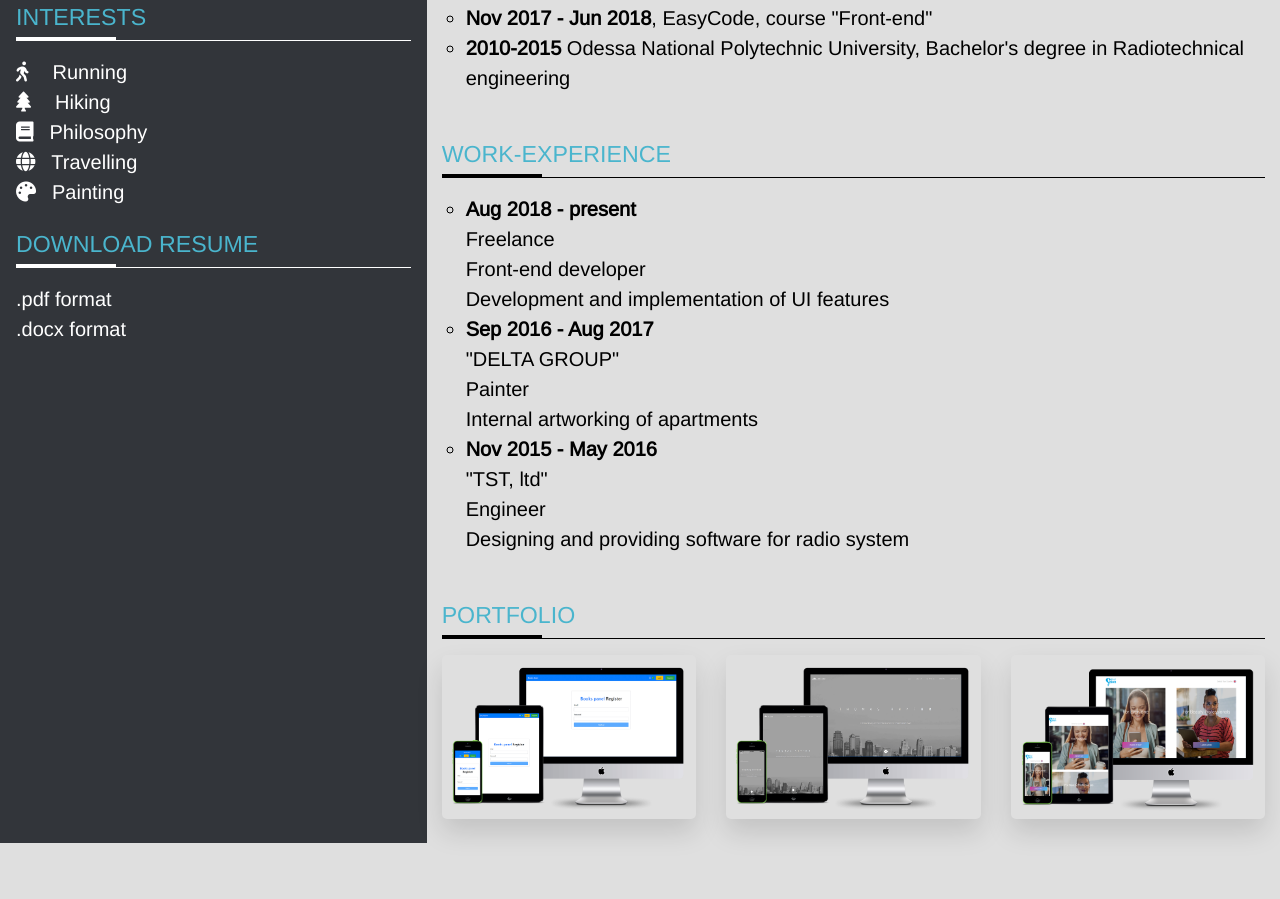
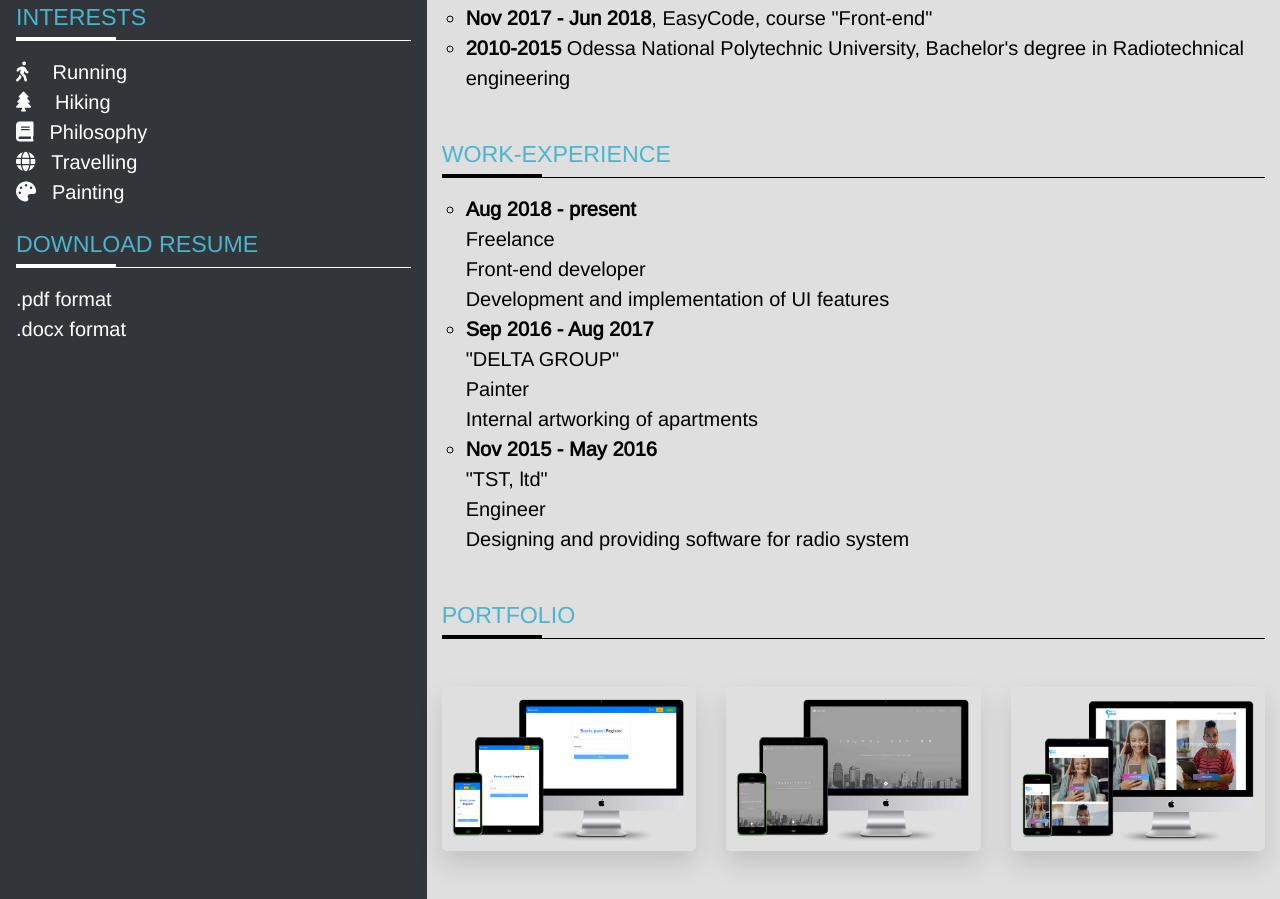
Before and after one commit to IZhuhan/IZhuhan.github.io, a plain HTML site: page index.html in a window 1280 px wide. Shown: the part 850-1749 px from the top of the page. Before the commit the page ends 1693 px from the top, so only its background shows below. Drawn offline with nearby package versions, Linux system fonts and the light colour scheme.

Commit message:
fix issue

```diff
--- a/index.html
+++ b/index.html
@@ -224,7 +224,7 @@
                     <!-- /work-experience -->
                     <div class="portfolio mt-4 mt-md-5 mb-4">
                         <h3 class="section-title position-relative mb-3 pb-2">Portfolio</h3>
-                        <div class="row">
+                        <div class="row my-xl-5">
                             <div class="col-12 col-sm-6 col-md-4">
                                 <div class="project-thumb position-relative">
                                     <a class="cover-link position-absolute" href="https://book-store-lesson.firebaseapp.com/"></a>
```
